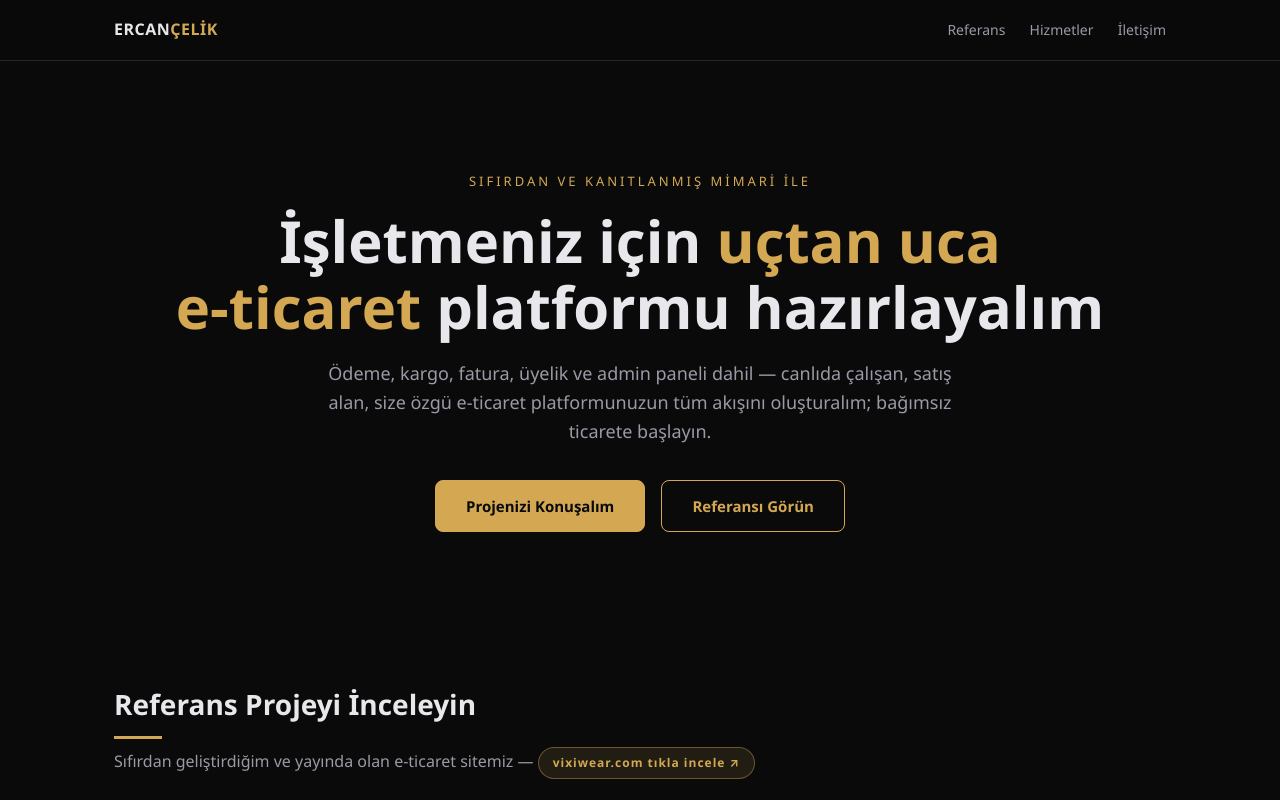
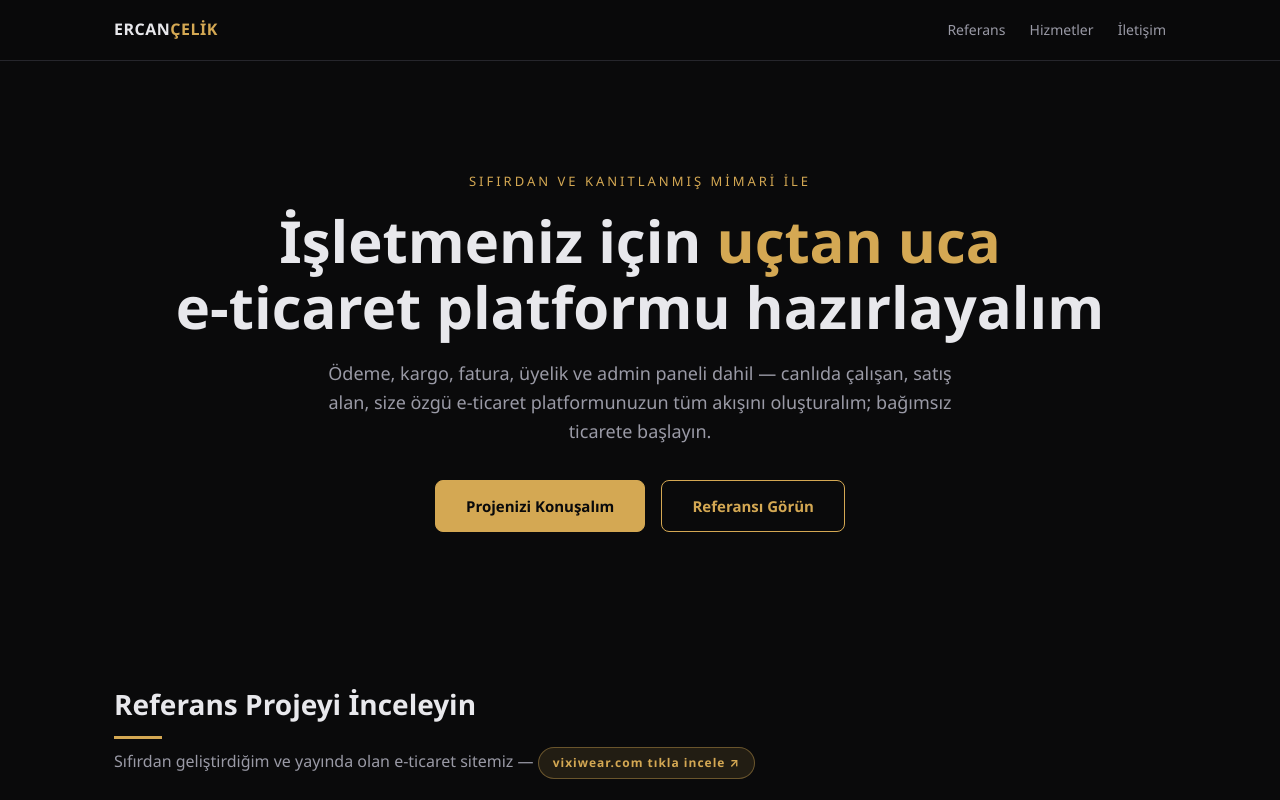
Before and after one commit to ercancelikbusiness/ercancelikbusiness.github.io, a plain HTML site: page index.html in a window 1280 px wide. Shown: the top 800 px of the page. Drawn offline with Linux system fonts and the light colour scheme.

Commit message:
Revert: only 'uçtan uca' gold in hero

```diff
--- a/index.html
+++ b/index.html
@@ -75,7 +75,7 @@ footer{border-top:1px solid var(--border);padding:30px 0;text-align:center;color
 
 <header class="hero"><div class="wrap">
   <div class="kicker">Sıfırdan ve kanıtlanmış mimari ile</div>
-  <h1>İşletmeniz için <em>uçtan uca<br>e-ticaret</em> platformu hazırlayalım</h1>
+  <h1>İşletmeniz için <em>uçtan uca</em><br>e-ticaret platformu hazırlayalım</h1>
   <p>Ödeme, kargo, fatura, üyelik ve admin paneli dahil — canlıda çalışan, satış alan, size özgü e-ticaret platformunuzun tüm akışını oluşturalım; bağımsız ticarete başlayın.</p>
   <a class="btn solid" href="#iletisim">Projenizi Konuşalım</a>
   <a class="btn" href="#vixi">Referansı Görün</a>
```
